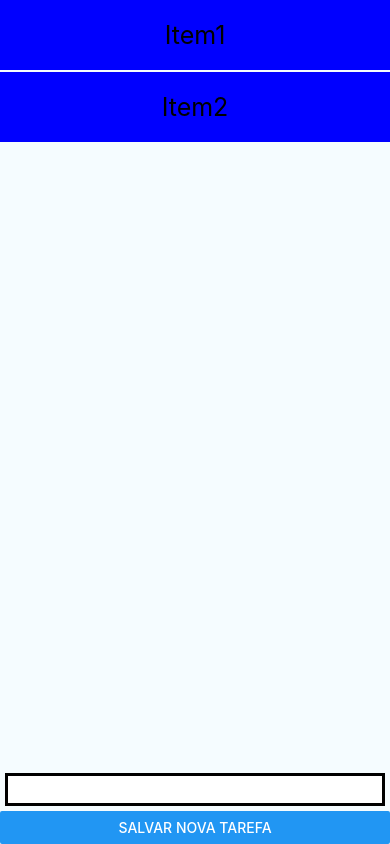
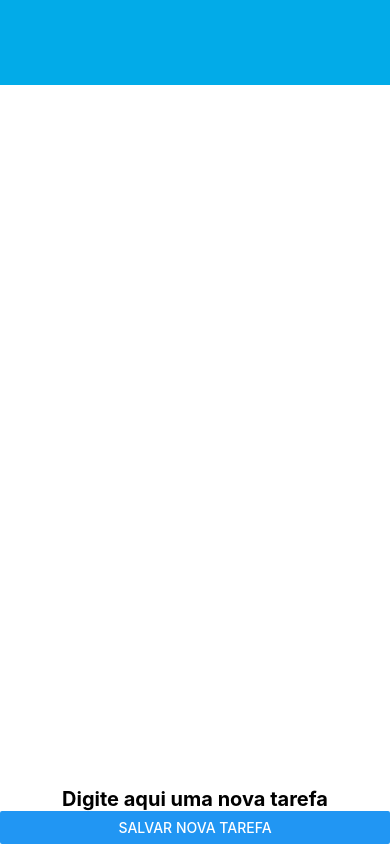
Before and after one commit to danielrsouza/ToDo, a React Native app: screen / in a window 390 px wide. Built offline with nearby package versions, Linux system fonts and the light colour scheme.

Commit message:
Alterações de front do app

```diff
--- a/App.js
+++ b/App.js
@@ -13,7 +13,11 @@ import {
   Text,
   FlatList,
   TextInput,
-  Button
+  Button,
+  Header,
+  SafeAreaView,
+  StatusBar,
+  SwipeView
 } from 'react-native';
 import { labeledStatement } from '@babel/types';
 
@@ -27,9 +31,7 @@ export default class App extends Component<Props> {
     this.state = {
       text:"",
       itens: [
-        {chave:0, desc:"Item1", done:false},
-        {chave:1, desc:"Item2", done:false},
-      ]
+      ],
     }
 
     this.inserirItem = this.inserirItem.bind(this);
@@ -41,11 +43,15 @@ export default class App extends Component<Props> {
     )
   }
 
-  inserirItem(){
+  inserirItem() {
+
+    if (this.state.text == '' || this.state.text == null) {
+      alert("Você não pode salvar uma tarefa sem preencher o campo.");
+      return false;
+    }
     let novoItem = {
       chave: this.state.itens.length.toString(),
       desc: this.state.text,
-      done: false
     }
 
     let itens = this.state.itens;
@@ -55,15 +61,29 @@ export default class App extends Component<Props> {
     let text = ""
     this.setState({text});
 
+    alert("Voce inseriu uma nova tarefa com sucesso!")
+
+  }
+
+  deletarItem() {
+    let itens = this.state.itens.slice();
+    itens.splice(index, 1),
+    this.setState({itens});
   }
 
   render() {
     return (
-      <View style={styles.container}>
-        <FlatList style={styles.lista} data={this.state.itens} renderItem={this.renderItem} extraData={this.state} />
-        <TextInput style={styles.input} value={this.state.text} onChangeText={(text)=>{this.setState({text})}}/>
-        <Button onPress={this.inserirItem} title="Salvar Nova Tarefa"/>
-      </View>
+
+    <SafeAreaView style={styles.container}>
+      <View style={styles.header}></View>
+        <View style={styles.container}>
+            <FlatList data={this.state.itens} renderItem={this.renderItem} extraData={this.state} />
+          <View>
+            <TextInput style={styles.input} value={this.state.text} onChangeText={(text)=>{this.setState({text})}} placeholder="Digite aqui uma nova tarefa" style={styles.texto}/>
+            <Button onPress={this.inserirItem} title="Salvar Nova Tarefa" />
+          </View>
+        </View>
+    </SafeAreaView>
     );
   }
 }
@@ -72,23 +92,29 @@ const styles = StyleSheet.create({
  container: {
    flex: 1,
    justifyContent: 'center',
-   backgroundColor: '#F5FCFF',
- },
- lista: {
+   backgroundColor: 'white',
  },
  linha: {
    paddingTop: 20,
    paddingBottom: 20,
-   backgroundColor: "blue",
+   backgroundColor: "#d9d9d9",
    fontSize: 25,
-   marginBottom: 2,
+   margin: 10,
+   borderRadius: 10,
    textAlign: 'center',
  },
  input: {
    padding: 5,
    margin: 5,
-   borderWidth: 3,
-   borderColor: 'black',
-   backgroundColor: 'white'
- }
+ },
+ texto: {
+    fontSize: 20,
+    fontWeight: 'bold',
+    backgroundColor: 'white',
+    textAlign: 'center',
+ },
+ header: {
+   backgroundColor: '#02abe8',
+   height: 85,
+ },
 });
```
